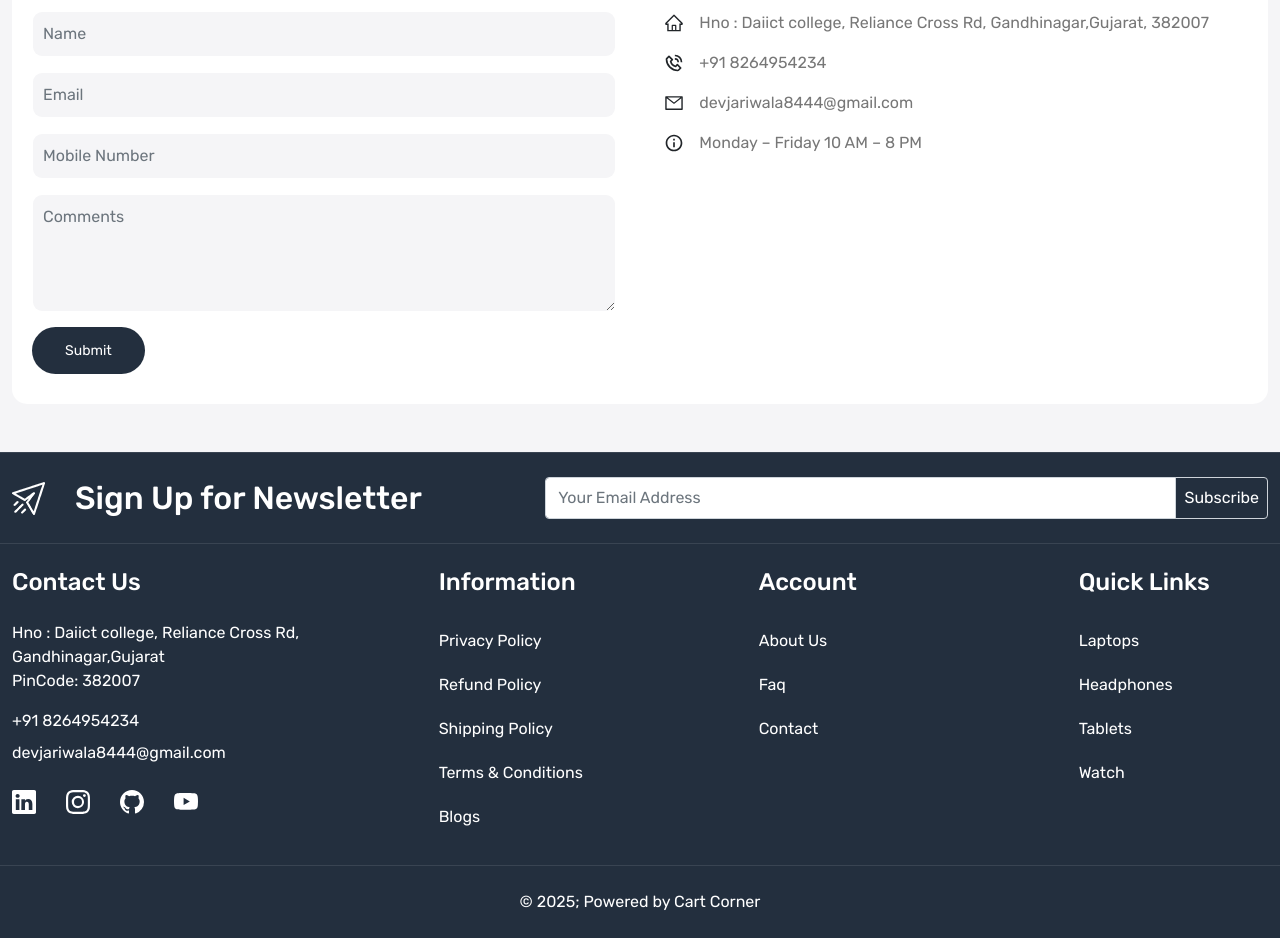
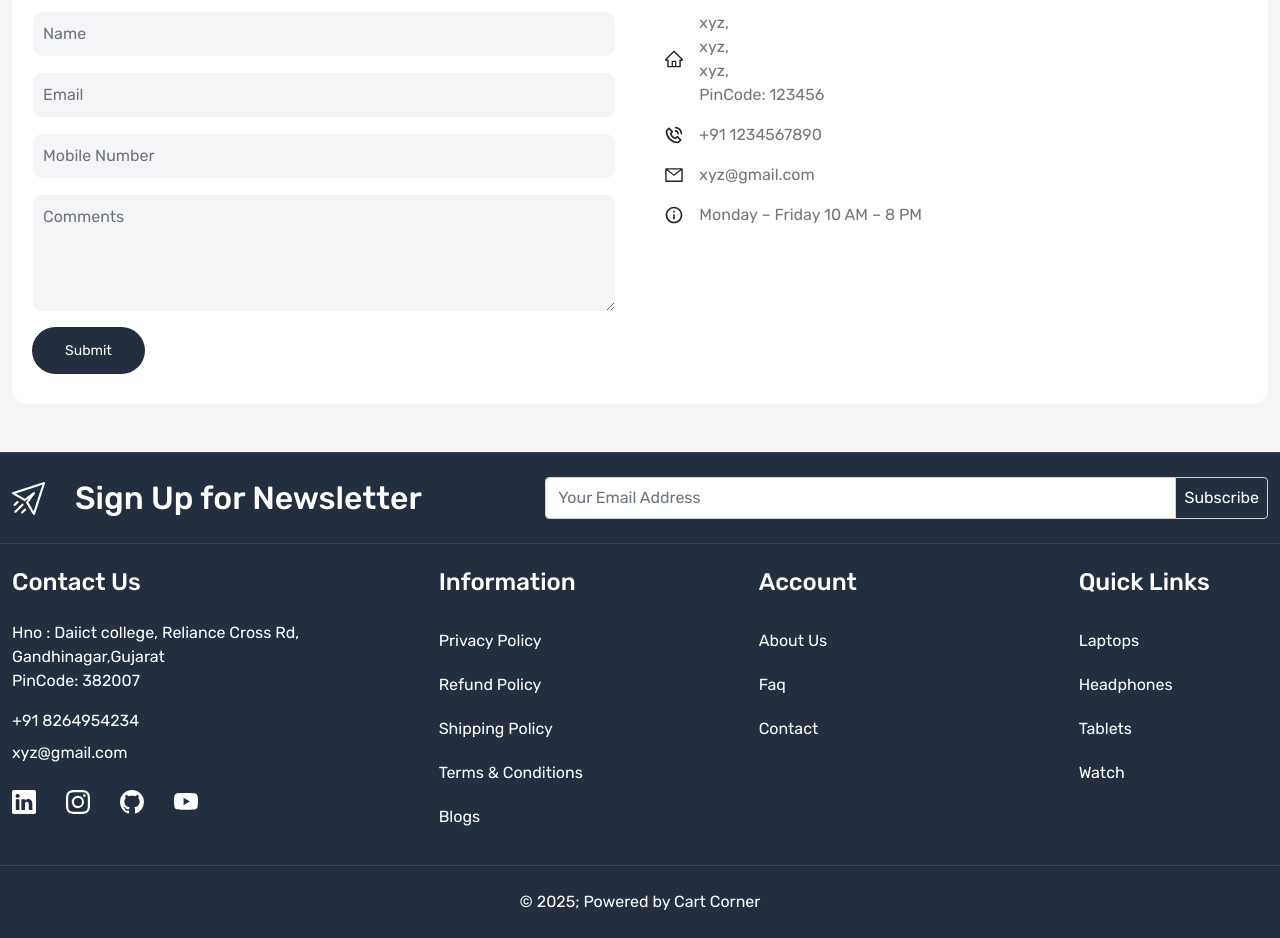
Before and after one commit to VarunSoni1001/Ecommerce_RAG-Agent, a React (Create React App) app in the folder Frontend/: page /contact in a window 1280 px wide. Shown: the part 920-1858 px from the top of the page. Built offline with nearby package versions, Linux system fonts and the light colour scheme; no server answers.

Commit message:
re: some replacements

```diff
--- a/Frontend/src/components/Footer.js
+++ b/Frontend/src/components/Footer.js
@@ -49,10 +49,10 @@ const Footer = () => {
                   +91 8264954234
                 </a>
                 <a
-                  href="mailto:devjariwala8444@gmail.com"
+                  href="mailto:xyz@gmail.com"
                   className="mt-2 d-block mb-0 text-white"
                 >
-                  devjariwala8444@gmail.com
+                  xyz@gmail.com
                 </a>
                 <div className="social_icons d-flex align-items-center gap-30 mt-4">
                   <a className="text-white" href="#">
--- a/Frontend/src/pages/Checkout.js
+++ b/Frontend/src/pages/Checkout.js
@@ -177,9 +177,9 @@ const Checkout = () => {
         dispatch(resetState());
       },
       prefill: {
-        name: "Dev Corner",
-        email: "devcorner@example.com",
-        contact: "9999999999",
+        name: "XYZ",
+        email: "XYZ@example.com",
+        contact: "1234567890",
       },
       notes: {
         address: "developer's cornor office",
@@ -230,9 +230,7 @@ const Checkout = () => {
                 </ol>
               </nav>
               <h4 className="title total">Contact Information</h4>
-              <p className="user-details total">
-                Dev Jariwala (devjariwala8444@gmail.com)
-              </p>
+              <p className="user-details total">XYZ (xyz@gmail.com)</p>
               <h4 className="mb-3">Shipping Address</h4>
               <form
                 onSubmit={formik.handleSubmit}
--- a/Frontend/src/pages/Contact.js
+++ b/Frontend/src/pages/Contact.js
@@ -130,19 +130,19 @@ const Contact = () => {
                     <li className="mb-3 d-flex gap-15 align-items-center">
                       <AiOutlineHome className="fs-5" />
                       <address className="mb-0">
-                        Hno : Daiict college, Reliance Cross Rd,
-                        Gandhinagar,Gujarat, 382007
+                        xyz, <br />
+                        xyz, <br />
+                        xyz, <br />
+                        PinCode: 123456
                       </address>
                     </li>
                     <li className="mb-3 d-flex gap-15 align-items-center">
                       <BiPhoneCall className="fs-5" />
-                      <a href="tel:+91 8264954234">+91 8264954234</a>
+                      <a href="tel:+91 8264954234">+91 1234567890</a>
                     </li>
                     <li className="mb-3 d-flex gap-15 align-items-center">
                       <AiOutlineMail className="fs-5" />
-                      <a href="mailto:devjariwala8444@gmail.com">
-                        devjariwala8444@gmail.com
-                      </a>
+                      <a href="mailto:xyz@gmail.com">xyz@gmail.com</a>
                     </li>
                     <li className="mb-3 d-flex gap-15 align-items-center">
                       <BiInfoCircle className="fs-5" />
```
Also changed, not shown: 1 other file (tests, documents, lock files or other folders).
